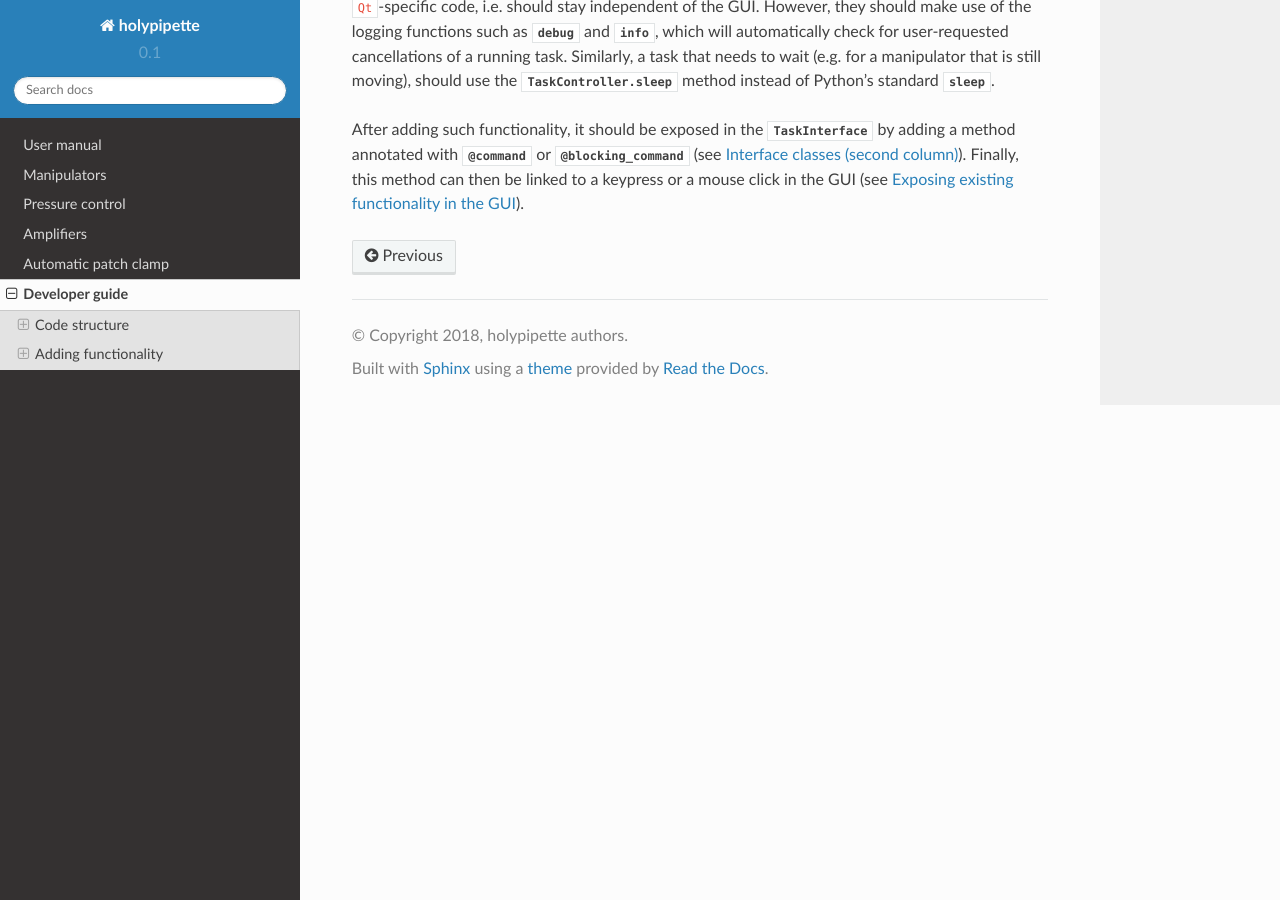
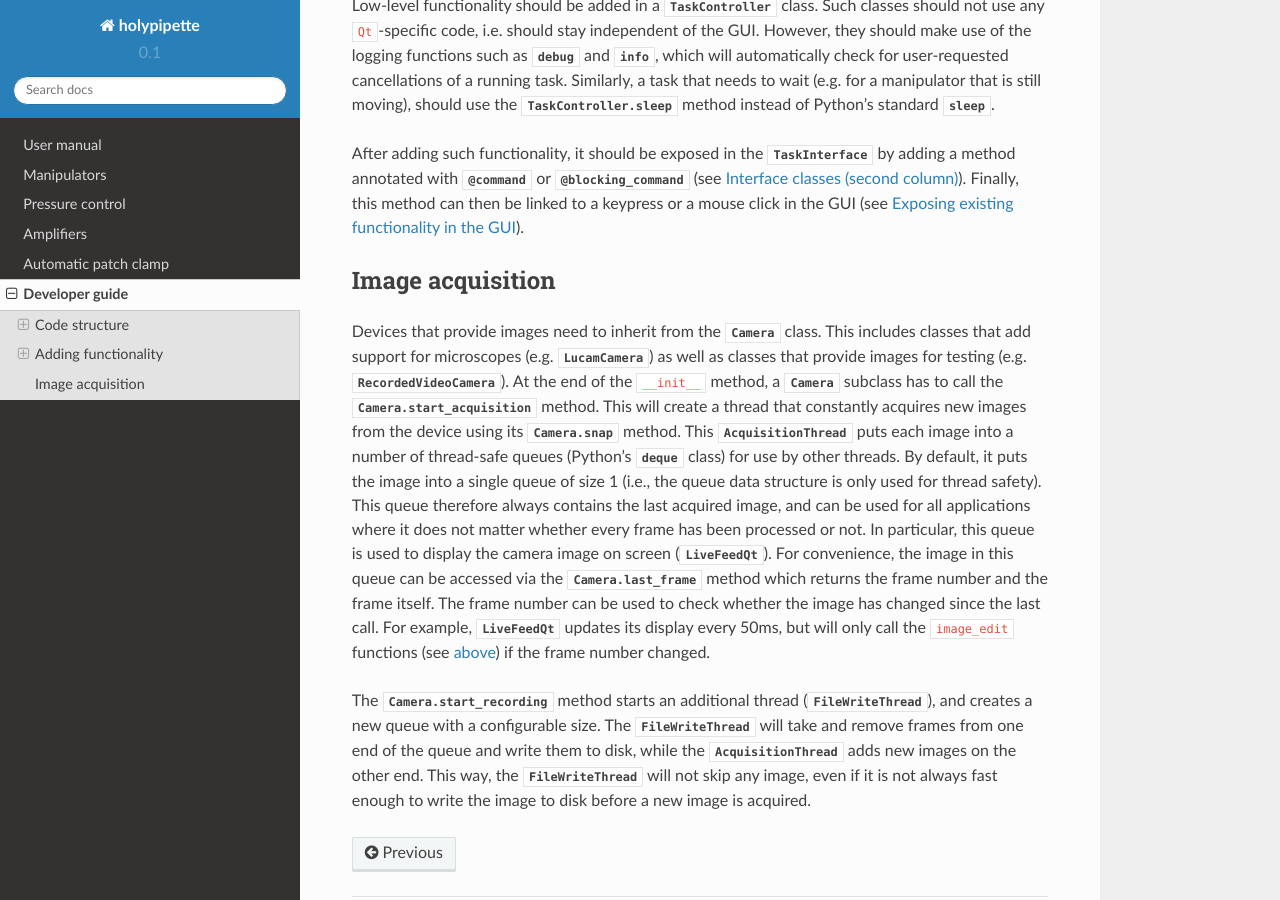
Before and after one commit to romainbrette/holypipette, a Sphinx documentation site: the page built from docs/developer.rst, in a window 1280 px wide and 900 px high, scrolled down 5447 px. Built offline with Sphinx 7.4.7 and the Read the Docs theme 2.0.0, drawn with Linux system fonts in a browser that asks for light colours; formulas are drawn with MathJax 3; pages that are not in the unit, such as notebooks, are missing from menus.

Commit message:
Document image acquisition for developers

```diff
--- a/docs/developer.rst
+++ b/docs/developer.rst
@@ -265,3 +265,36 @@ adding a method annotated with `@command <.command>` or
 `@blocking_command <.blocking_command>` (see :ref:`interface_classes`). Finally,
 this method can then be linked to a keypress or a mouse click in the GUI (see
 :ref:`gui_functionality`).
+
+
+.. _image_acquisition:
+
+Image acquisition
+-----------------
+
+Devices that provide images need to inherit from the `.Camera` class. This
+includes classes that add support for microscopes (e.g. `~.LucamCamera`) as well as
+classes that provide images for testing (e.g. `~.RecordedVideoCamera`). At the
+end of the ``__init__`` method, a `.Camera` subclass has to call the
+`.Camera.start_acquisition` method. This will create a thread that constantly
+acquires new images from the device using its `Camera.snap` method. This
+`~.AcquisitionThread` puts each image into a number of thread-safe queues (Python's
+`deque` class) for use by other threads. By default, it puts the image into a
+single queue of size 1 (i.e., the queue data structure is only used for thread
+safety). This queue therefore always contains the last acquired image, and can be
+used for all applications where it does not matter whether every frame has been
+processed or not. In particular, this queue is used to display the camera image
+on screen (`.LiveFeedQt`). For convenience, the image in this queue can be
+accessed via the `.Camera.last_frame` method which returns the frame number and
+the frame itself. The frame number can be used to check whether the image has
+changed since the last call. For example, `.LiveFeedQt` updates its display
+every 50ms, but will only call the ``image_edit`` functions
+(see :ref:`above <image_edit_funcs>`) if the frame number changed.
+
+The `.Camera.start_recording` method starts an additional thread
+(`~.FileWriteThread`), and creates a new queue with a configurable size. The
+`~.FileWriteThread` will take and remove frames from one end of the queue and
+write them to disk, while the `~.AcquisitionThread` adds new images on the
+other end. This way, the `~.FileWriteThread` will not skip any image, even
+if it is not always fast enough to write the image to disk before a new image
+is acquired.
```
Also changed, not shown: 1 other file.
